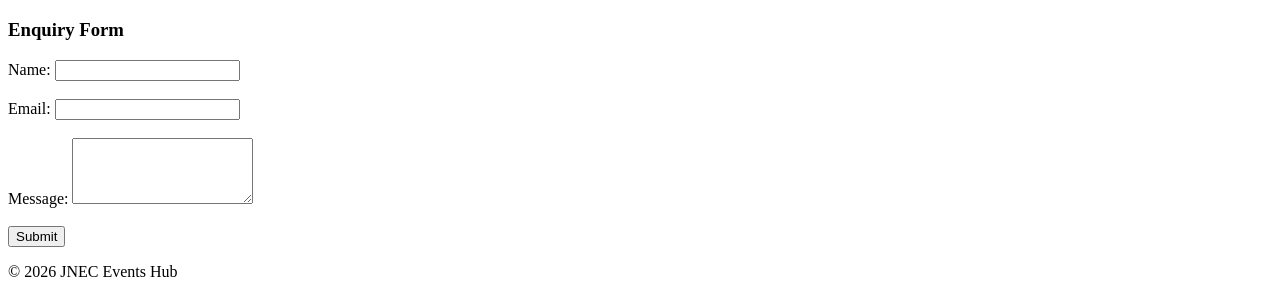
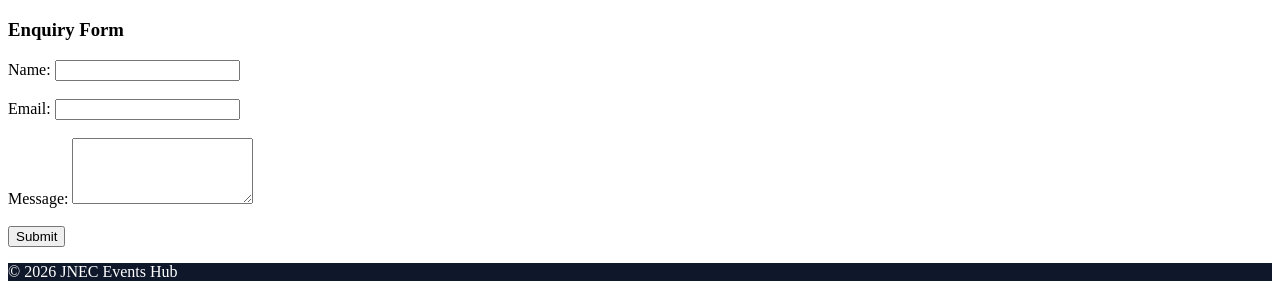
Before and after one commit to Ashok-leo/events_hub, a plain HTML site: page contact.html in a window 1280 px wide. Shown: the part 745-1042 px from the top of the page. Drawn offline with Linux system fonts and the light colour scheme.

Commit message:
P3: link external stylesheet

```diff
--- a/contact.html
+++ b/contact.html
@@ -4,6 +4,27 @@
 <meta charset="UTF-8">
 <meta name="viewport" content="width=device-width, initial-scale=1.0">
 <title>JNEC Events Hub — Contact</title>
+<link rel="stylesheet" href="css/styles.css">
+
+
+<head>
+    <meta charset="UTF-8">
+    <meta name="viewport" content="width=device-width, initial-scale=1.0">
+
+    <title>JNEC Events Hub — Contact</title>
+
+    <style>
+        footer {
+            background: #0f172a;
+            color: white;
+        }
+    </style>
+</head>
+
+
+
+
+
 </head>
 <body>
 <header id="top">
```
Also changed, not shown: events.html (+3 -0 lines), gallery.html (+1 -0 lines), index.html (+2 -0 lines), register.html (+1 -0 lines).
